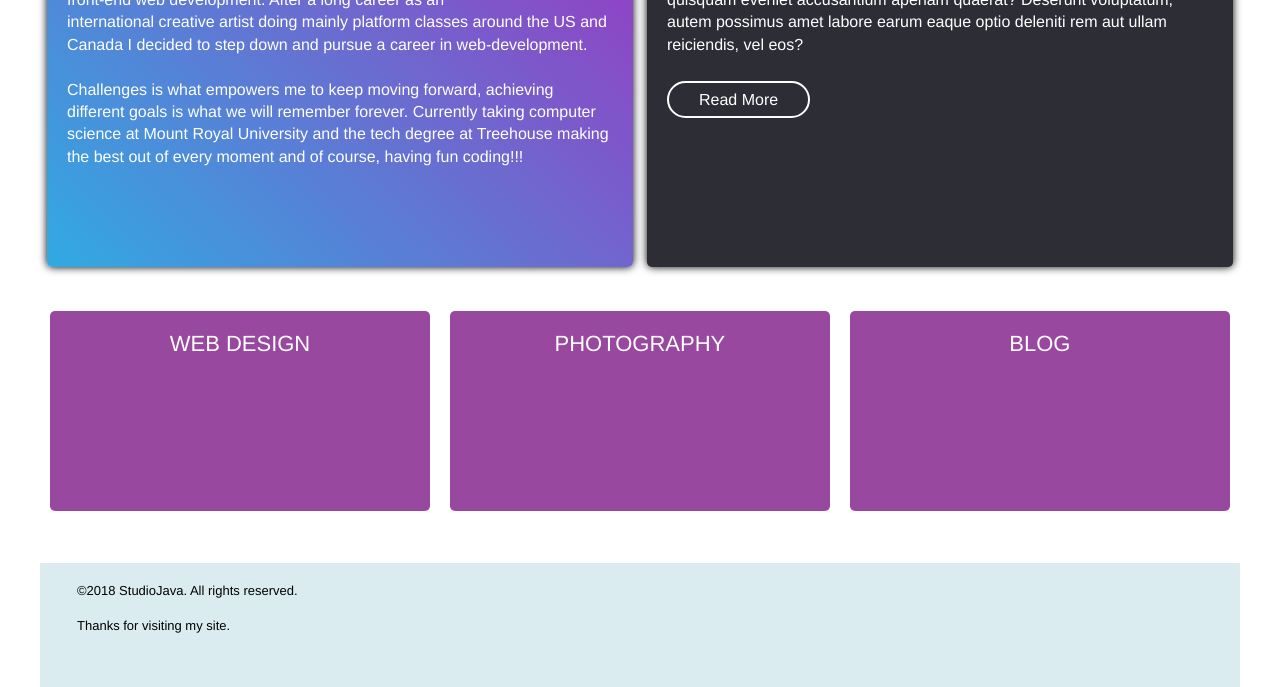
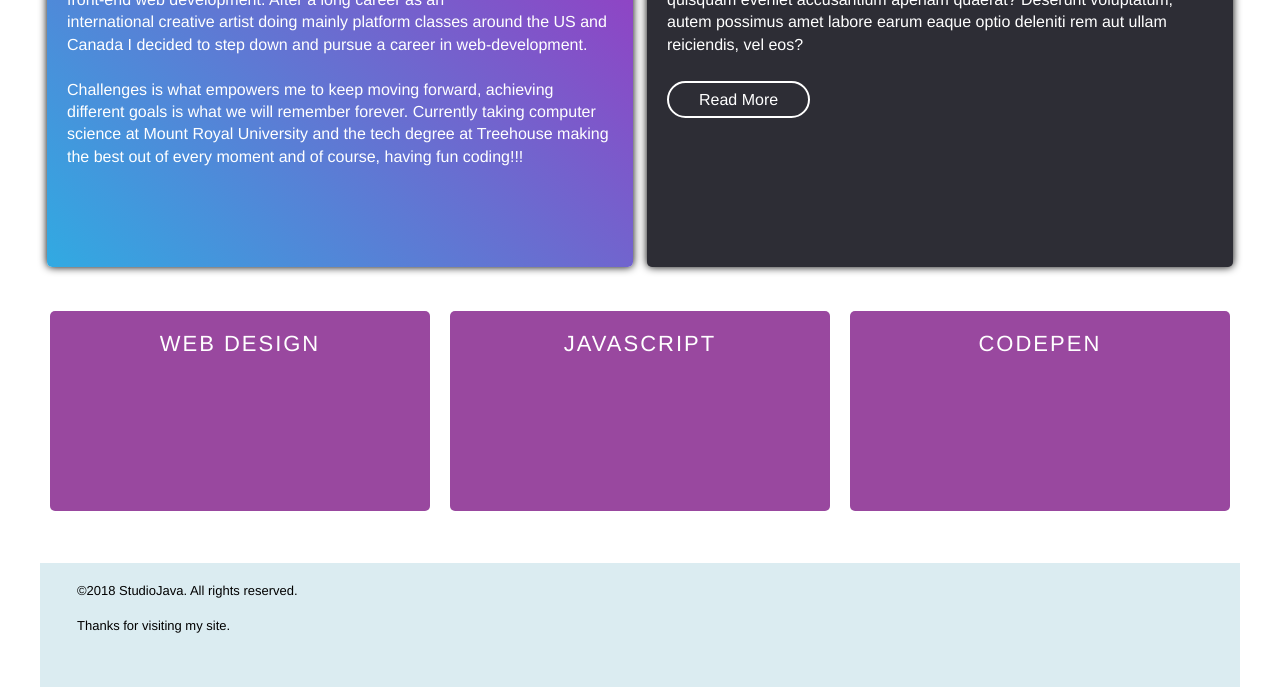
Before and after one commit to StudioJava/Personal-Website, a plain HTML site: page index.html in a window 1280 px wide. Shown: the part 769-1456 px from the top of the page. Drawn offline with Linux system fonts and the light colour scheme.

Commit message:
Letter spacing
update on the letter spacing for card boxes.

```diff
--- a/css/pwStyle.css
+++ b/css/pwStyle.css
@@ -243,6 +243,7 @@ button:hover {
 }
 /***********************thirds BOXES*/
 .third-box {
+	letter-spacing: 2px;
 	border-radius: 5px;
 	text-align: center;
 	color: white;
--- a/index.html
+++ b/index.html
@@ -80,10 +80,10 @@
 				<h3>Web Design</h3></div>
 			</div>
 			<div class="col col-third"><div class="third-box">
-				<h3>Photography</h3></div>
+				<h3>javascript</h3></div>
 			</div>
 			<div class="col col-third"><div class="third-box">
-				<h3>Blog</h3></div>
+				<h3>codepen</h3></div>
 			</div>
 		</div>
 		<div class="row">
```
